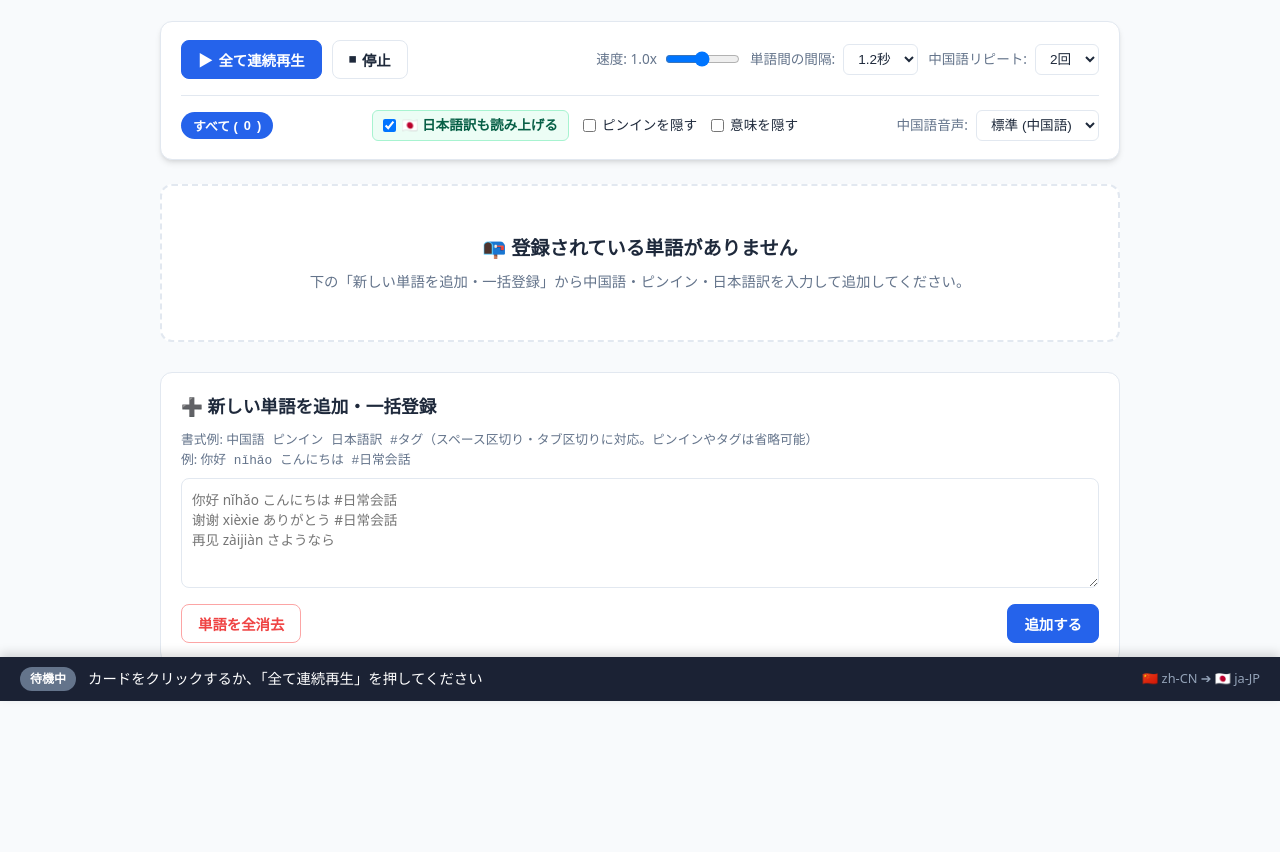
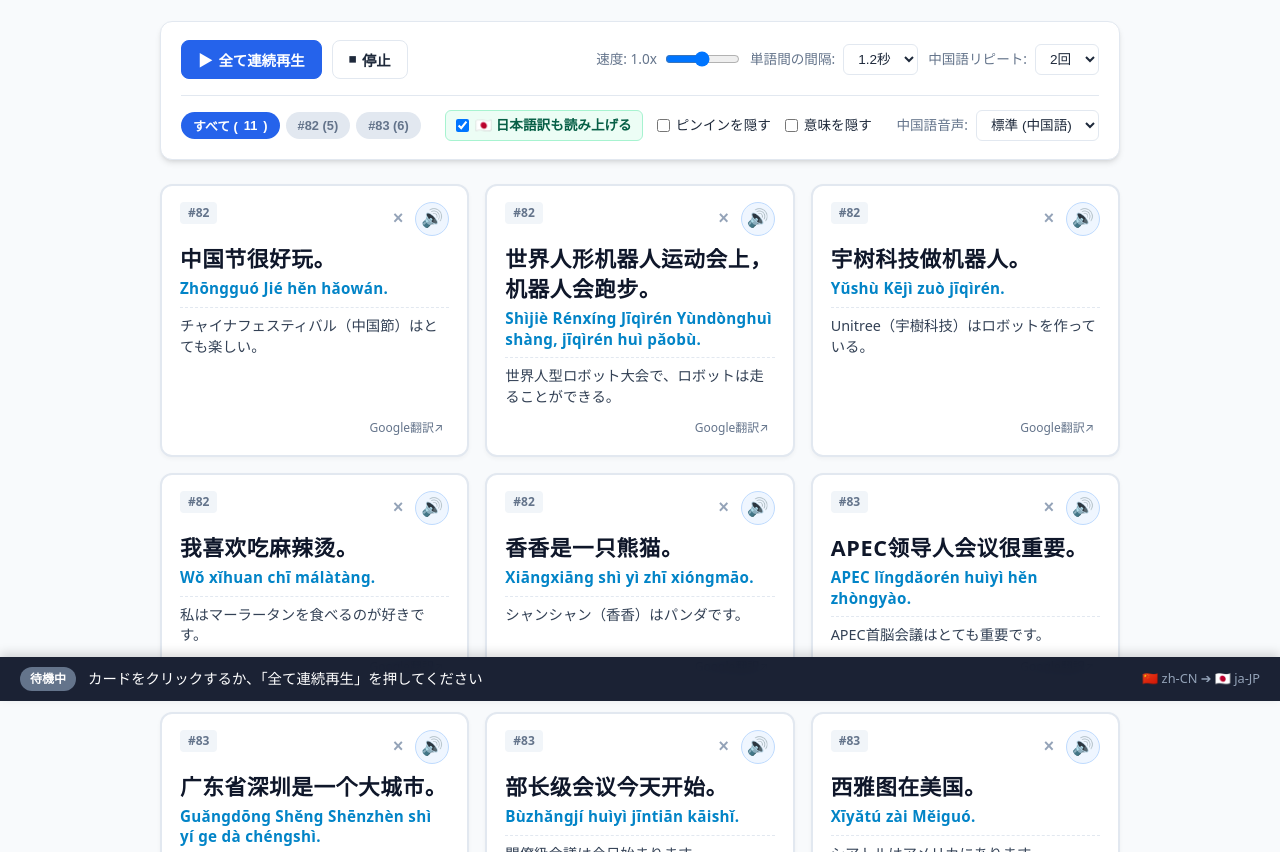
Before and after one commit to naisanankuru135-max/chinese-vocab-player, a plain HTML site: page index.html in a window 1280 px wide. Shown: the part 99-951 px from the top of the page. Before the commit the page ends 853 px from the top, so only its background shows below. Drawn offline with Linux system fonts and the light colour scheme.

Commit message:
Add keywords for #82 and #83

```diff
--- a/index.html
+++ b/index.html
@@ -278,8 +278,8 @@
       background: none;
       border: none;
       color: #94a3b8;
-      font-size: 1rem;
-      padding: 4px 6px;
+      font-size: 1.1rem;
+      padding: 2px 6px;
       border-radius: 4px;
       line-height: 1;
     }
@@ -310,21 +310,22 @@
     }
 
     .chinese {
-      font-size: 1.45rem;
+      font-size: 1.35rem;
       font-weight: 700;
       color: #0f172a;
-      letter-spacing: 0.04em;
+      letter-spacing: 0.03em;
       margin-bottom: 4px;
-      line-height: 1.35;
+      line-height: 1.4;
     }
 
     .pinyin {
       font-size: 0.95rem;
       font-weight: 600;
       color: var(--pinyin-color);
-      letter-spacing: 0.03em;
+      letter-spacing: 0.02em;
       margin-bottom: 8px;
       min-height: 1.4em;
+      line-height: 1.35;
       transition: filter 0.2s;
     }
 
@@ -338,6 +339,7 @@
       color: #334155;
       border-top: 1px dashed var(--border);
       padding-top: 8px;
+      line-height: 1.4;
       transition: filter 0.2s;
     }
 
@@ -534,8 +536,11 @@
         例: <code>你好 nǐhǎo こんにちは #日常会話</code>
       </p>
       <textarea id="importInput" class="import-textarea" placeholder="你好 nǐhǎo こんにちは #日常会話&#10;谢谢 xièxie ありがとう #日常会話&#10;再见 zàijiàn さようなら"></textarea>
-      <div style="display: flex; gap: 8px; justify-content: space-between; align-items: center;">
-        <button id="btnClearAll" style="color: #ef4444; border-color: #fca5a5;">単語を全消去</button>
+      <div style="display: flex; gap: 8px; justify-content: space-between; align-items: center; flex-wrap: wrap;">
+        <div style="display: flex; gap: 8px;">
+          <button id="btnClearAll" style="color: #ef4444; border-color: #fca5a5;">単語を全消去</button>
+          <button id="btnResetDefault" style="color: #64748b;">初期データに戻す</button>
+        </div>
         <button id="btnImport" class="btn-primary">追加する</button>
       </div>
     </div>
@@ -553,11 +558,26 @@
   </div>
 
   <script>
-    // 初期単語データ（空に設定）
-    const defaultWords = [];
+    // 初期単語データ (#82, #83)
+    const defaultWords = [
+      // #82
+      { id: 1, hanzi: "中国节很好玩。", pinyin: "Zhōngguó Jié hěn hǎowán.", meaning: "チャイナフェスティバル（中国節）はとても楽しい。", category: "#82" },
+      { id: 2, hanzi: "世界人形机器人运动会上，机器人会跑步。", pinyin: "Shìjiè Rénxíng Jīqìrén Yùndònghuì shàng, jīqìrén huì pǎobù.", meaning: "世界人型ロボット大会で、ロボットは走ることができる。", category: "#82" },
+      { id: 3, hanzi: "宇树科技做机器人。", pinyin: "Yǔshù Kējì zuò jīqìrén.", meaning: "Unitree（宇樹科技）はロボットを作っている。", category: "#82" },
+      { id: 4, hanzi: "我喜欢吃麻辣烫。", pinyin: "Wǒ xǐhuan chī málàtàng.", meaning: "私はマーラータンを食べるのが好きです。", category: "#82" },
+      { id: 5, hanzi: "香香是一只熊猫。", pinyin: "Xiāngxiāng shì yì zhī xióngmāo.", meaning: "シャンシャン（香香）はパンダです。", category: "#82" },
 
-    // バージョン管理による自動データ同期（空データへリセット）
-    const DATA_VERSION = "v5_empty_init";
+      // #83
+      { id: 6, hanzi: "APEC领导人会议很重要。", pinyin: "APEC lǐngdǎorén huìyì hěn zhòngyào.", meaning: "APEC首脳会議はとても重要です。", category: "#83" },
+      { id: 7, hanzi: "广东省深圳是一个大城市。", pinyin: "Guǎngdōng Shěng Shēnzhèn shì yí ge dà chéngshì.", meaning: "広東省の深圳は大都市です。", category: "#83" },
+      { id: 8, hanzi: "部长级会议今天开始。", pinyin: "Bùzhǎngjí huìyì jīntiān kāishǐ.", meaning: "閣僚級会議は今日始まります。", category: "#83" },
+      { id: 9, hanzi: "西雅图在美国。", pinyin: "Xīyǎtú zài Měiguó.", meaning: "シアトルはアメリカにあります。", category: "#83" },
+      { id: 10, hanzi: "很多国家一起多边磋商。", pinyin: "Hěn duō guójiā yìqǐ duōbiān cuōshāng.", meaning: "多くの国が一緒に多国間協議を行います。", category: "#83" },
+      { id: 11, hanzi: "两国举行双边会谈。", pinyin: "Liǎng guó jǔxíng shuāngbiān huìtán.", meaning: "両国は二国間会談を行います。", category: "#83" }
+    ];
+
+    // バージョン管理による自動データ同期
+    const DATA_VERSION = "v6_add_82_83";
     let savedVersion = localStorage.getItem("chinese_vocab_version");
     let words;
     if (savedVersion !== DATA_VERSION) {
@@ -953,6 +973,17 @@
           renderCards();
         }
       };
+
+      // 初期データに戻す
+      document.getElementById('btnResetDefault').onclick = () => {
+        if (confirm("単語リストを初期データ（#82, #83）に戻しますか？")) {
+          words = [...defaultWords];
+          localStorage.setItem('chinese_vocab_list', JSON.stringify(words));
+          localStorage.setItem('chinese_vocab_version', DATA_VERSION);
+          if (isPlayingQueue) stopQueue();
+          renderCards();
+        }
+      };
     });
   </script>
 </body>
```
